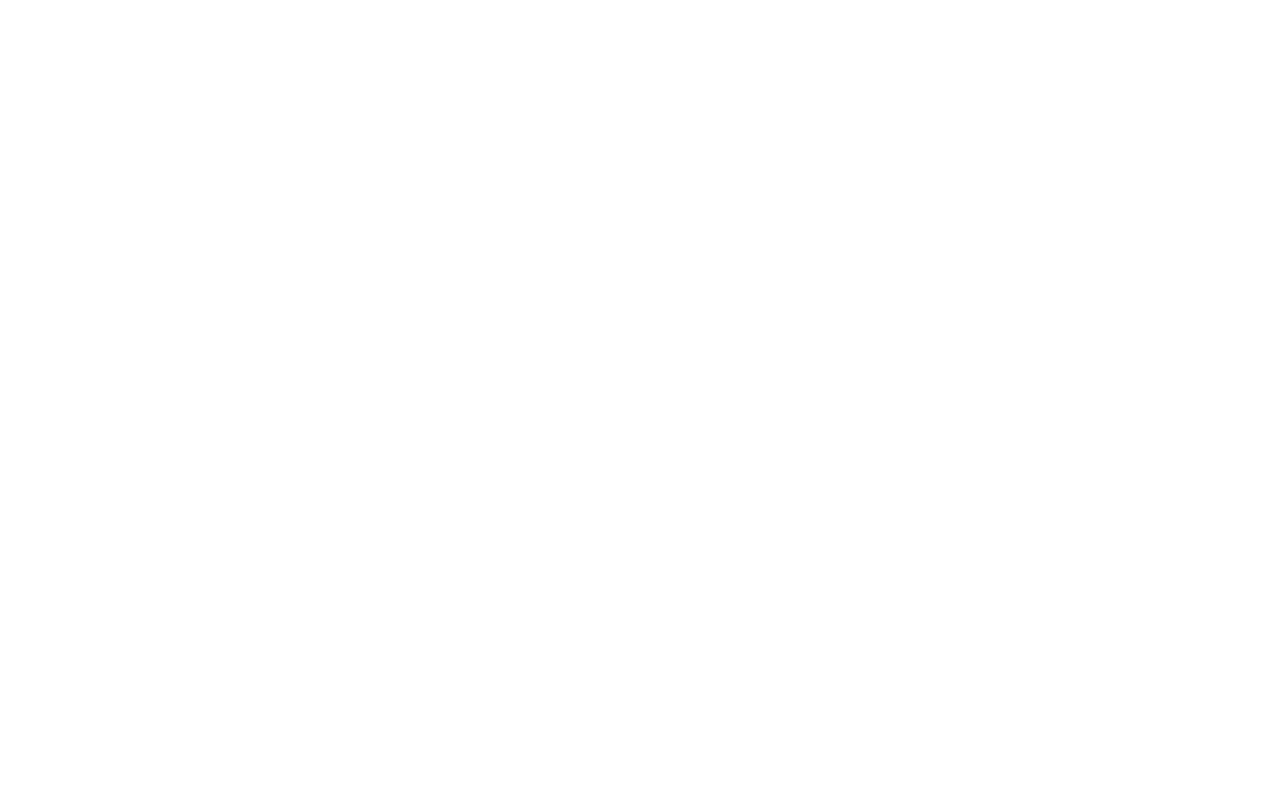
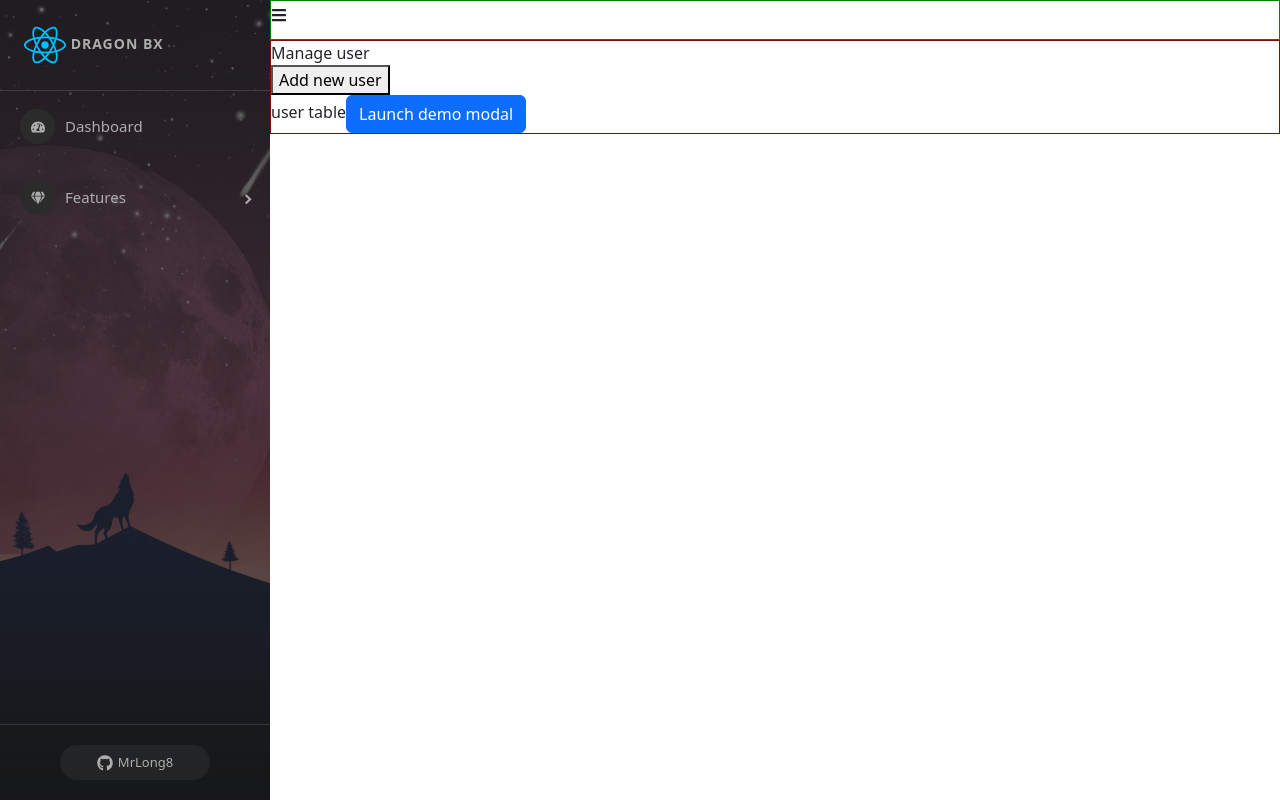
Before and after one commit to Mrlong8/Learn-React, a React (Create React App) app in the folder Chapter2and3/base-react-redux/: page /admins/manage-user in a window 1280 px wide. Before the commit this address had no page. Built offline with nearby package versions, Linux system fonts and the light colour scheme.

Commit message:
update 18

```diff
--- a/Chapter2and3/base-react-redux/src/App.scss
+++ b/Chapter2and3/base-react-redux/src/App.scss
@@ -93,6 +93,7 @@
           color: #ffffff;
           border: 1px solid rgb(33, 33, 33);
           height: 40px;
+          border: none;
 
           &:hover {
             background: rgb(62, 62, 62);
--- a/Chapter2and3/base-react-redux/src/components/Admin/Admin.js
+++ b/Chapter2and3/base-react-redux/src/components/Admin/Admin.js
@@ -2,6 +2,7 @@
 import './Admin.scss';
 import { FaBars } from 'react-icons/fa';
 import { useState } from "react";
+import { Outlet } from "react-router";
 
 const Admin = (props) => {
     const [collapsed, setCollapsed] = useState(false);
@@ -11,8 +12,14 @@
                 <SideBar collapsed={collapsed} />
             </div>
             <div className="admin-content">
-                <FaBars onClick={() => setCollapsed(!collapsed)} ></FaBars>
-                Xuan Long
+                <div className="admin-header">
+                    <FaBars onClick={() => setCollapsed(!collapsed)} ></FaBars>
+                </div>
+                <div className="admin-main">
+                    <Outlet></Outlet>
+                </div>
+
+
             </div>
         </div>
     )
--- a/Chapter2and3/base-react-redux/src/components/Admin/Admin.scss
+++ b/Chapter2and3/base-react-redux/src/components/Admin/Admin.scss
@@ -6,4 +6,17 @@
             height: 100vh !important;
         }
     }
+
+    .admin-content {
+        width: 100%;
+
+        .admin-header {
+            height: 40px;
+            border: 1px solid green
+        }
+
+        .admin-main {
+            border: 1px solid rgb(128, 11, 0)
+        }
+    }
 }
--- /dev/null
+++ b/Chapter2and3/base-react-redux/src/components/Admin/Content/DashBoard.js
@@ -0,0 +1,9 @@
+
+const DashBoard = (props) => {
+    return (
+        <div>
+            Dash Board
+        </div>
+    )
+}
+export default DashBoard;
--- /dev/null
+++ b/Chapter2and3/base-react-redux/src/components/Admin/Content/ManageUser.js
@@ -0,0 +1,23 @@
+import ModalCreateUser from "./ModalCreateUser";
+
+
+const ManageUser = (props) => {
+    return (
+        <div className="manage-user-container">
+
+            <div className="title">
+                Manage user
+            </div>
+            <div className="user-content">
+                <div>
+                    <button>Add new user</button>
+                </div>
+                <div>
+                    user table
+                    <ModalCreateUser></ModalCreateUser>
+                </div>
+            </div>
+        </div>
+    )
+}
+export default ManageUser;
--- /dev/null
+++ b/Chapter2and3/base-react-redux/src/components/Admin/Content/ModalCreateUser.js
@@ -0,0 +1,67 @@
+import { useState } from 'react';
+import Button from 'react-bootstrap/Button';
+import Modal from 'react-bootstrap/Modal';
+
+const ModalCreateUser = () => {
+    const [show, setShow] = useState(false);
+
+    const handleClose = () => setShow(false);
+    const handleShow = () => setShow(true);
+
+    return (
+        <>
+            <Button variant="primary" onClick={handleShow}>
+                Launch demo modal
+            </Button>
+
+            <Modal
+                show={show}
+                onHide={handleClose}
+                size='xl'
+                backdrop="static"
+            >
+                <Modal.Header closeButton>
+                    <Modal.Title>Modal heading</Modal.Title>
+                </Modal.Header>
+                <Modal.Body>
+                    <form className="row g-3">
+                        <div className="col-md-6">
+                            <label className="form-label">Email</label>
+                            <input type="email" className="form-control" />
+                        </div>
+                        <div className="col-md-6">
+                            <label className="form-label">Password</label>
+                            <input type="password" className="form-control" />
+                        </div>
+
+                        <div className="col-md-6">
+                            <label className="form-label">UserName</label>
+                            <input type="text" className="form-control" />
+                        </div>
+                        <div className="col-md-4">
+                            <label className="form-label">Role</label>
+                            <select className="form-select">
+                                <option selected value="USER">USER</option>
+                                <option value="ADMIN">ADMIN</option>
+                            </select>
+                        </div>
+                        <div className="col-md-12">
+                            <label className="form-label">Image</label>
+                            <input type="file"></input>
+                        </div>
+                    </form>
+                </Modal.Body>
+                <Modal.Footer>
+                    <Button variant="secondary" onClick={handleClose}>
+                        Close
+                    </Button>
+                    <Button variant="primary" onClick={handleClose}>
+                        Save Changes
+                    </Button>
+                </Modal.Footer>
+            </Modal>
+        </>
+    );
+}
+
+export default ModalCreateUser;
--- a/Chapter2and3/base-react-redux/src/components/Admin/SideBar.js
+++ b/Chapter2and3/base-react-redux/src/components/Admin/SideBar.js
@@ -14,6 +14,8 @@
 
 import { FaReact } from "react-icons/fa";
 import './SideBar.scss'
+import { Link } from "react-router";
+
 
 const SideBar = (props) => {
     const { image, collapsed, toggled, handleToggleSidebar } = props;
@@ -51,6 +53,7 @@
                         // suffix={<span className="badge red">New</span>}
                         >
                             Dashboard
+                            <Link to="/admins"></Link>
                         </MenuItem>
                         {/* <MenuItem icon={<FaGem />}> components </MenuItem> */}
                     </Menu>
@@ -61,7 +64,10 @@
                             icon={<FaGem />}
                             title="Features"
                         >
-                            <MenuItem> Quản lý Users</MenuItem>
+                            <MenuItem>
+                                Quản lý Users
+                                <Link to="/admins/manage-user"></Link>
+                            </MenuItem>
                             <MenuItem> Quản lý Bài Quiz</MenuItem>
                             <MenuItem> Quản lý câu hỏi</MenuItem>
                         </SubMenu>
--- a/Chapter2and3/base-react-redux/src/index.js
+++ b/Chapter2and3/base-react-redux/src/index.js
@@ -13,6 +13,8 @@
 import User from './components/User/User';
 import Admin from './components/Admin/Admin';
 import HomePage from './components/Home/HomePage';
+import ManageUser from './components/Admin/Content/ManageUser';
+import DashBoard from './components/Admin/Content/DashBoard';
 
 const root = ReactDOM.createRoot(document.getElementById('root'));
 root.render(
@@ -20,12 +22,17 @@
     {/* <React.StrictMode> */}
     <BrowserRouter>
       <Routes>
+
         <Route path="/" element={<App />}>
           <Route index element={<HomePage />}></Route>
           <Route path="users" element={<User />}></Route>
+        </Route>
 
+        <Route path="/admins" element={<Admin />}>
+          <Route index element={<DashBoard />}></Route>
+          <Route path="manage-user" element={<ManageUser />}></Route>
         </Route>
-        <Route path="admins" element={<Admin />}></Route>
+
       </Routes>
     </BrowserRouter>
     {/* </React.StrictMode> */}
```
